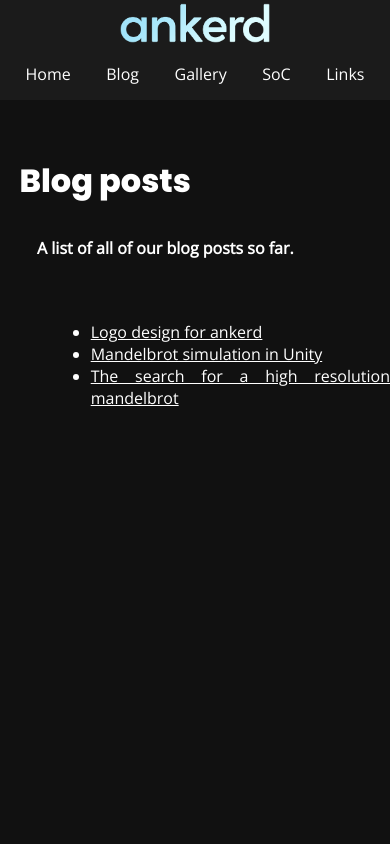
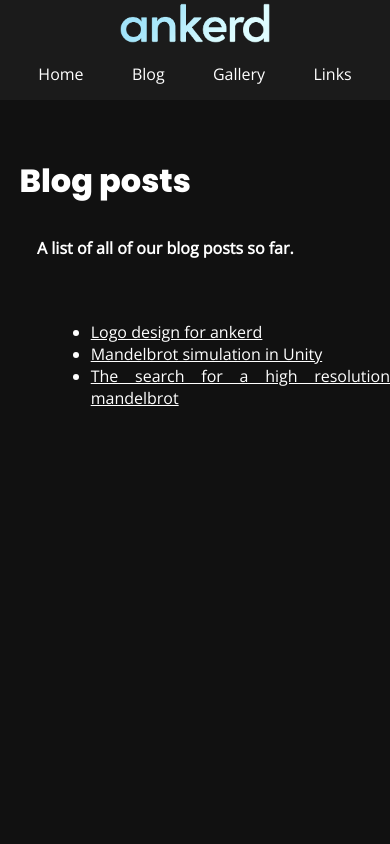
Before and after one commit to Gavin132/ankerd.nl, a plain HTML site: page blog.html in a window 390 px wide. Shown: the top 844 px of the page. Drawn offline with nearby package versions, Linux system fonts and the light colour scheme.

Commit message:
opentabletdriver

```diff
--- a/navbar.html
+++ b/navbar.html
@@ -6,7 +6,6 @@
         <a class="button" href="/home.html">Home</a>
         <a class="button" href="/blog.html">Blog</a>
         <a class="button" href="/gallery.html">Gallery</a>
-        <a class="button" href="https://soc.ankerd.nl">SoC</a>
         <a class="button" href="/links.html">Links</a>
     </footer>
 </div>
```
